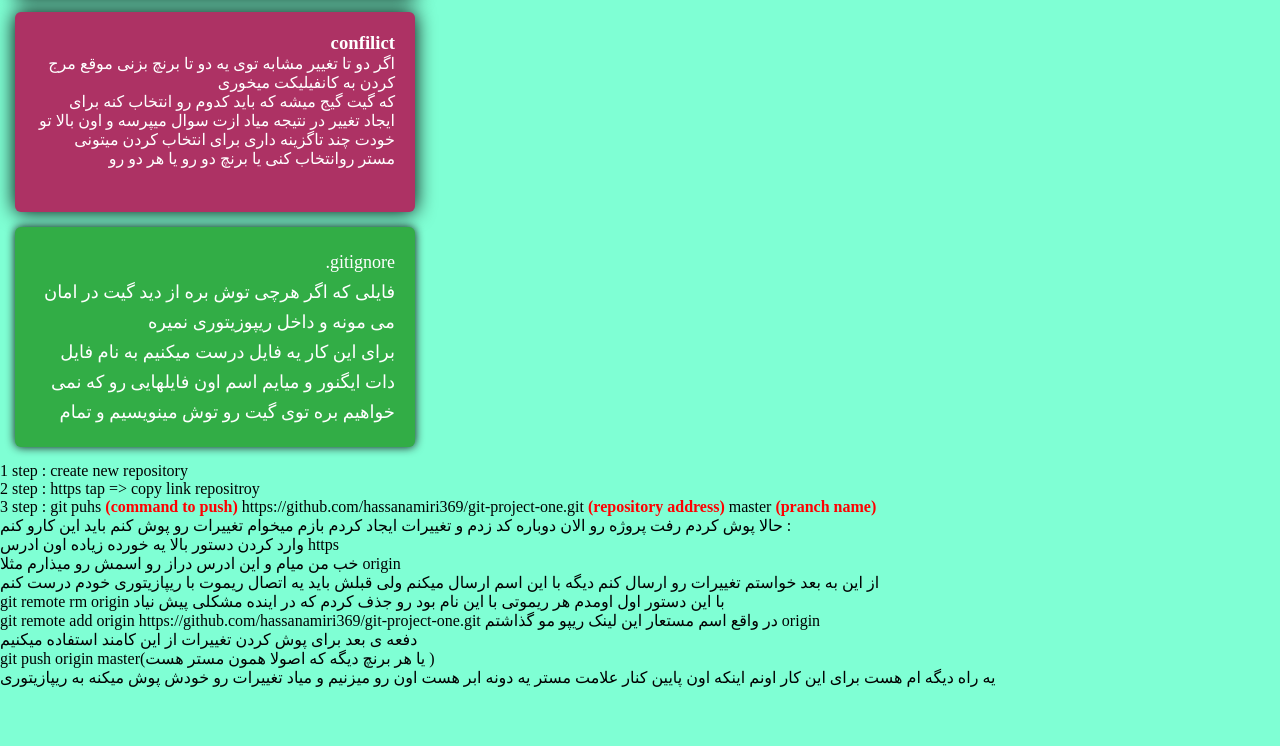
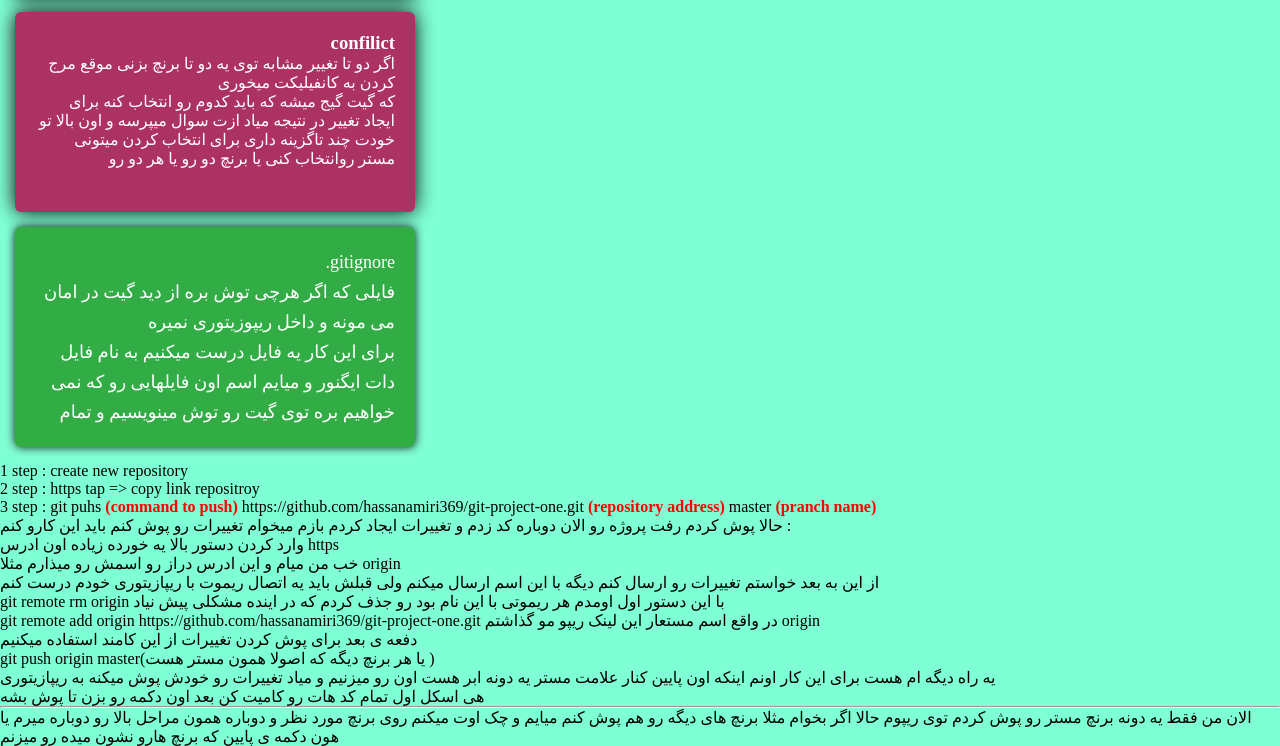
Before and after one commit to hassanamiri369/git-project-one, a website: page index.html in a window 1280 px wide. Shown: the part 1412-2158 px from the top of the page. Before the commit the page ends 2099 px from the top, so only its background shows below. Drawn offline with Linux system fonts and the light colour scheme.

Commit message:
command push other branch to repo

```diff
--- a/index.html
+++ b/index.html
@@ -153,10 +153,17 @@
         <p> git remote add origin  https://github.com/hassanamiri369/git-project-one.git <span>در واقع اسم مستعار این لینک ریپو مو گذاشتم origin</span></p>
         <p>دفعه ی بعد برای پوش کردن تغییرات از این کامند  استفاده میکنیم </p>
         <p>git push origin master(یا هر برنچ دیگه که اصولا همون مستر هست )</p>
+
         <p>یه راه دیگه ام هست برای این کار اونم اینکه اون پایین
           کنار علامت مستر  یه دونه ابر هست اون رو میزنیم
           و میاد تغییرات رو خودش پوش میکنه به ریپازیتوری
         </p>
+        <p>هی اسکل اول تمام کد هات رو کامیت کن بعد اون دکمه رو بزن تا پوش بشه </p>
+        <hr/>
+        <p>الان من فقط یه دونه برنچ مستر رو پوش کردم توی ریپوم حالا اگر بخوام مثلا
+          برنچ های دیگه رو هم پوش کنم میایم و چک اوت میکنم روی برنچ مورد نظر و دوباره همون مراحل بالا رو دوباره میرم
+          یا هون دکمه ی پایین که برنچ هارو نشون میده رو میزنم
+        </p>
     </div>
   </body>
 </html>
```
